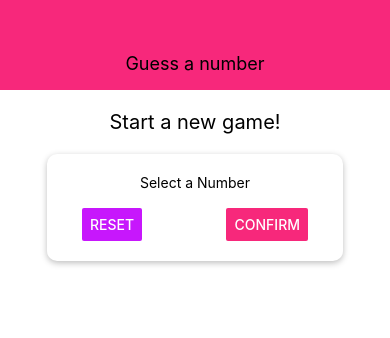
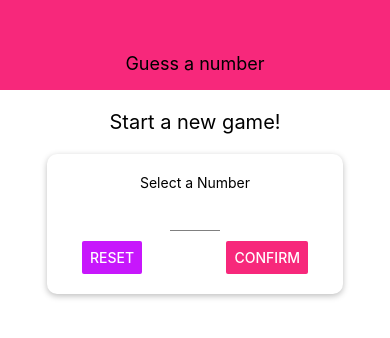
Before and after one commit to antoinemacia/guess-number-rn, a React Native app: screen / in a window 390 px wide. Shown: the top 338 px of the page. Built offline with nearby package versions, Linux system fonts and the light colour scheme.

Commit message:
Add simple number validation
- Allow exiting keyboard mode on iOS

```diff
--- /dev/null
+++ b/components/Input.jsx
@@ -0,0 +1,20 @@
+
+import React from 'react';
+import { TextInput, StyleSheet } from 'react-native';
+
+const Input = props => {
+  return (
+    <TextInput {...props} style={{...styles.input, ...props.style}} />
+  )
+}
+
+const styles = StyleSheet.create({
+  input: {
+    height: 30,
+    borderBottomColor: 'grey',
+    borderBottomWidth: 1,
+    marginVertical: 10
+  }
+});
+
+export default Input
--- a/screens/StartGameScreen.jsx
+++ b/screens/StartGameScreen.jsx
@@ -1,15 +1,33 @@
-import React from 'react';
-import { View, Text, StyleSheet, TextInput, Button } from 'react-native';
+import React, { useState } from 'react';
+import { View, Text, StyleSheet, Button, TouchableWithoutFeedback, Keyboard } from 'react-native';
 import Card from '../components/Card'
+import Input from '../components/Input'
 import Colors from '../constants/colors'
 
 const StartGameScreen = () => {
+
+  const [enteredValue, setEnteredValue] = useState('');
+
+  const numberInputHandler = inputText => {
+    setEnteredValue(inputText.replace(/[^0-9]/g, ''))
+  }
+
   return (
+    // TouchableWithoutFeedback is a iOS specific keyboard trick to allow
+    // Dismissing the keyboard when tapping outside of it
+    <TouchableWithoutFeedback onPress={() => Keyboard.dismiss()}>
       <View style={styles.screen}>
         <Text style={styles.title}>Start a new game!</Text>
         <Card style={styles.inputContainer}>
           <Text>Select a Number</Text>
-        <TextInput />
+          <Input
+            style={styles.input}
+            blurOnSubmit
+            autoCapitalize="none"
+            autoCorrect={false}
+            keyboardType="number-pad"
+            onChangeText={numberInputHandler}
+            maxLength={2}/>
           <View style={styles.buttons}>
             <View style={styles.button}>
               <Button title="Reset" onPress={() => { }} color={Colors.accent}/>
@@ -20,6 +38,7 @@
           </View>
         </Card>
       </View>
+    </TouchableWithoutFeedback>
   )
 }
 
@@ -45,7 +64,9 @@
     justifyContent: 'space-between',
     paddingHorizontal: 15
   },
-  button: {
+  input: {
+    width: 50,
+    textAlign: 'center'
   }
 
 });
```
Lines whose indentation alone changed are shown as unchanged.
